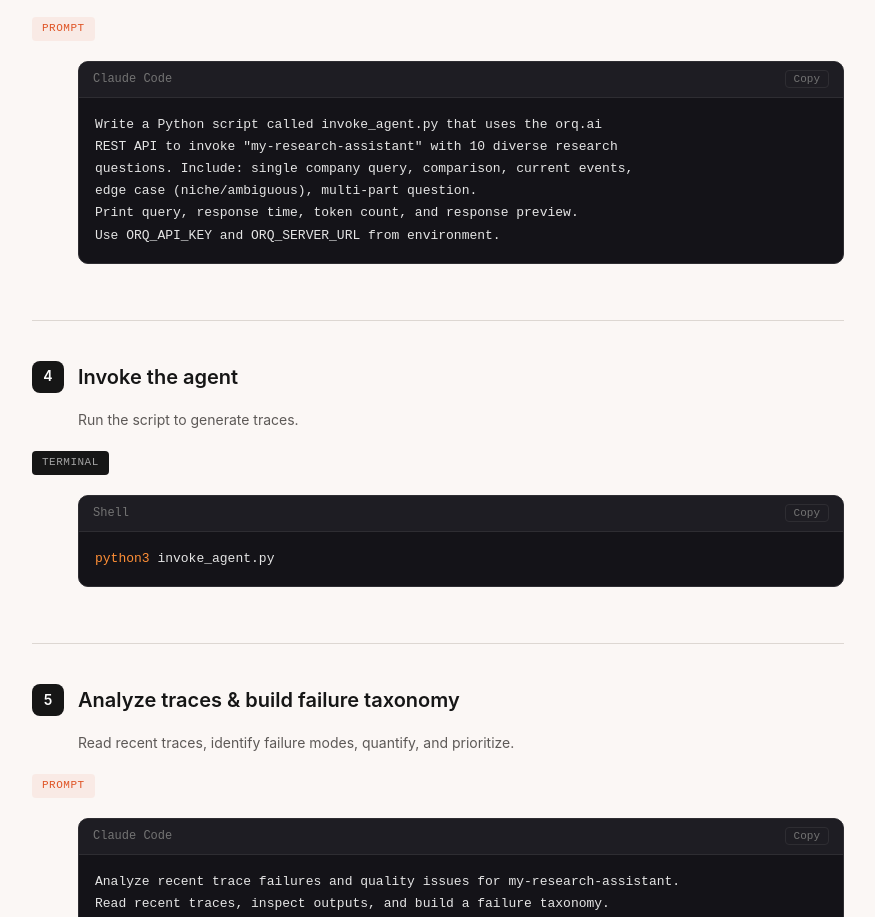
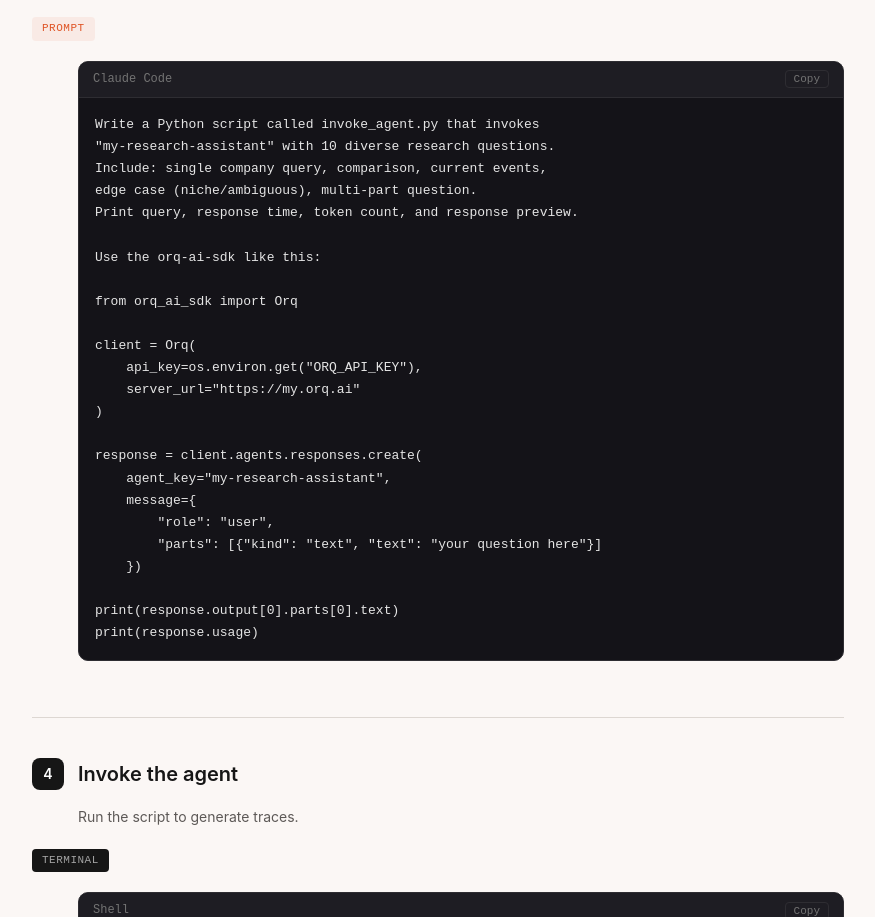
Before and after one commit to kkdresen/orq-webinar-guide, a plain HTML site: page index.html in a window 1280 px wide. Shown: the part 2665-3582 px from the top of the page, without its empty margins (202-1077 px from the left). Drawn offline with Linux system fonts and the light colour scheme; a web font is replaced by a local one.

Commit message:
Step 3: use orq-ai-sdk with client.agents.responses.create

```diff
--- a/index.html
+++ b/index.html
@@ -378,12 +378,30 @@
   <span class="badge badge-prompt">prompt</span>
   <div class="code-block">
     <div class="code-bar"><span class="code-bar-label">Claude Code</span><button class="copy-btn" onclick="copyBlock(this)">Copy</button></div>
-    <pre><code>Write a Python script called invoke_agent.py that uses the orq.ai
-REST API to invoke "my-research-assistant" with 10 diverse research
-questions. Include: single company query, comparison, current events,
+    <pre><code>Write a Python script called invoke_agent.py that invokes
+"my-research-assistant" with 10 diverse research questions.
+Include: single company query, comparison, current events,
 edge case (niche/ambiguous), multi-part question.
 Print query, response time, token count, and response preview.
-Use ORQ_API_KEY and ORQ_SERVER_URL from environment.</code></pre>
+
+Use the orq-ai-sdk like this:
+
+from orq_ai_sdk import Orq
+
+client = Orq(
+    api_key=os.environ.get("ORQ_API_KEY"),
+    server_url="https://my.orq.ai"
+)
+
+response = client.agents.responses.create(
+    agent_key="my-research-assistant",
+    message={
+        "role": "user",
+        "parts": [{"kind": "text", "text": "your question here"}]
+    })
+
+print(response.output[0].parts[0].text)
+print(response.usage)</code></pre>
   </div>
 </div>
 
```
